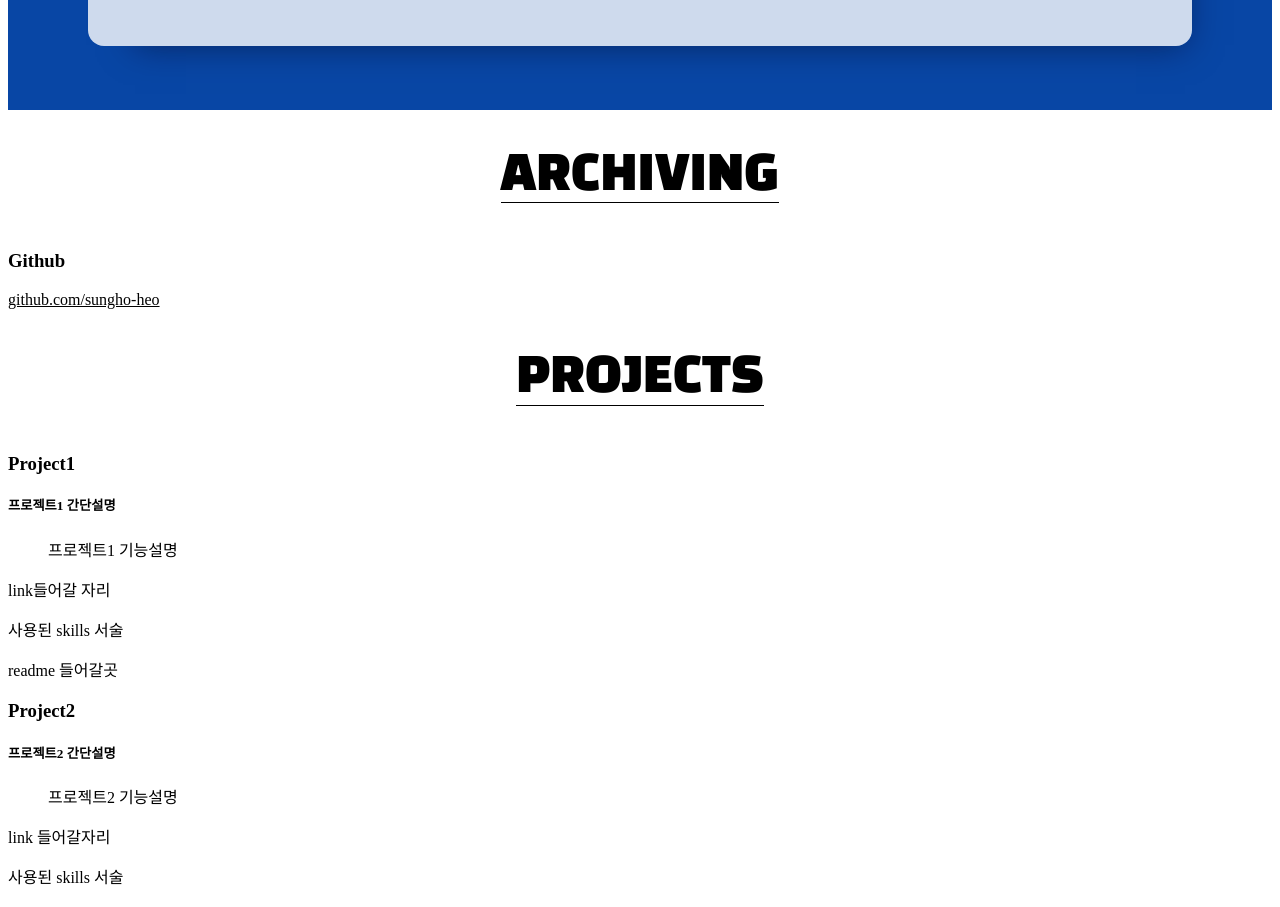
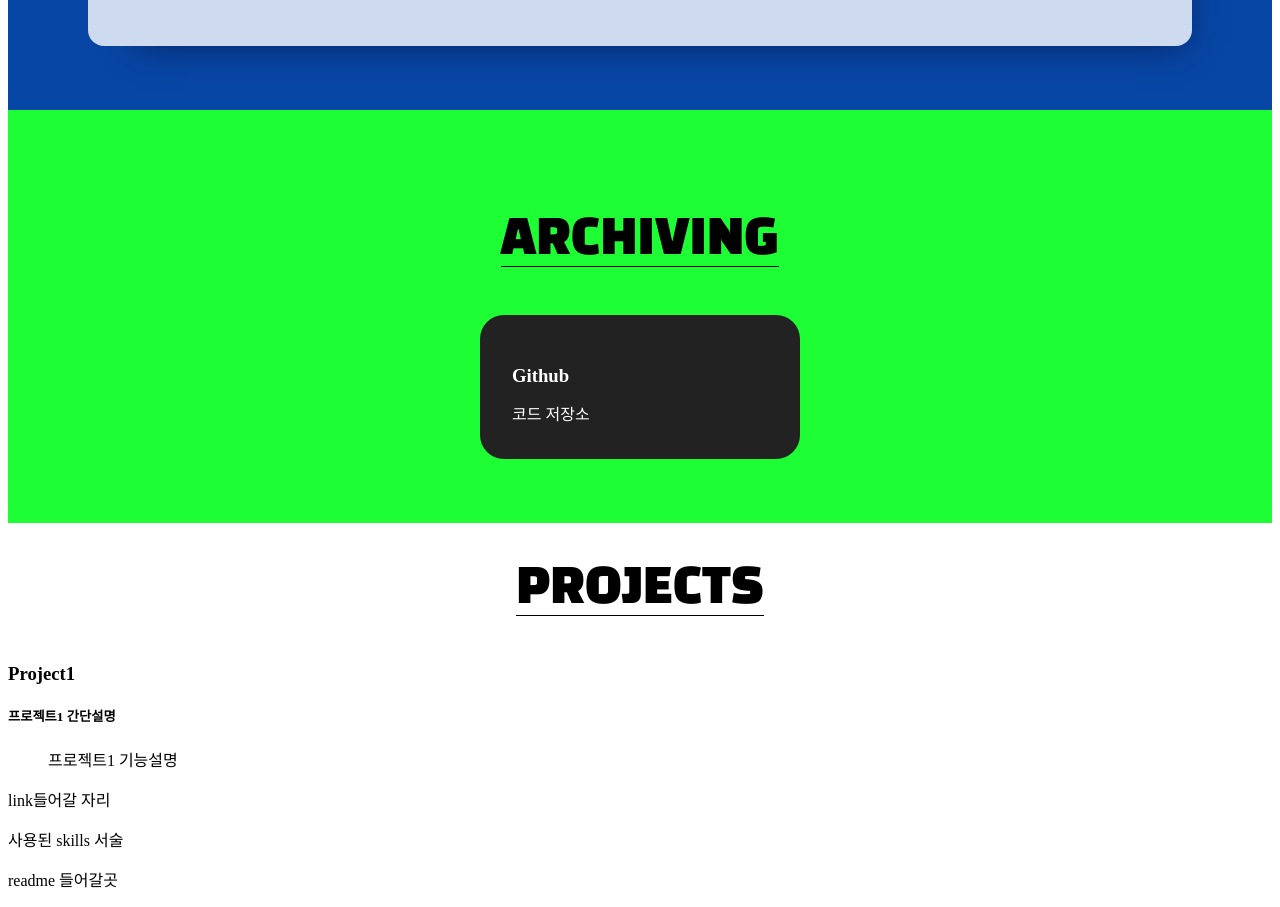
Before and after one commit to sungho-heo/test_protfolio, a React (Vite) app: page / in a window 1280 px wide. Shown: the part 1394-2301 px from the top of the page. Built offline with nearby package versions, Linux system fonts and the light colour scheme.

Commit message:
archiving css update

```diff
--- a/src/components/Home.tsx
+++ b/src/components/Home.tsx
@@ -120,22 +120,21 @@ export const Home = () => {
         </div>
       </section>
       {/* Archiving */}
-      <section>
-        <div>
+      <section id="archving" className={homeStyles.Archving_section}>
+        <div className={homeStyles.Archiving_content}>
           <div className={globalStyles.SectionTitle_content}>
             <h2 className={globalStyles.SectionTitle_title}>ARCHIVING</h2>
           </div>
-          <div>
-            <div>
+          <div className={homeStyles.Archiving_archives}>
+            <a
+              className={homeStyles.Archiving_archive}
+              href="https://github.com/sungho-heo"
+              target="_blank"
+            >
+              <div className={homeStyles.Archiving_img}></div>
               <h3>Github</h3>
-            </div>
-            <div>
-              <p>
-                <a href="https://github.com/sungho-heo">
-                  github.com/sungho-heo
-                </a>
-              </p>
-            </div>
+              <p>코드 저장소</p>
+            </a>
           </div>
         </div>
       </section>
--- a/src/scss/Home.module.scss
+++ b/src/scss/Home.module.scss
@@ -81,3 +81,46 @@
   font-weight: 500;
   font-size: 1rem;
 }
+
+// archiving
+
+.Archving_section {
+  background-color: #1efe35;
+}
+
+.Archiving_content {
+  width: 100%;
+  max-width: 72rem;
+  padding: 4rem 1.5rem;
+  margin: 0 auto;
+}
+
+.Archiving_archives {
+  display: flex;
+  justify-self: center;
+  column-gap: 2rem;
+}
+
+.Archiving_archive {
+  width: 20rem;
+  padding: 2rem;
+  color: white;
+  background-color: #222222;
+  border-radius: 1.5rem;
+  text-decoration: none;
+}
+
+.Archiving_img {
+  width: 100%;
+  margin-bottom: 1rem;
+}
+
+.Archiving_archives,
+.Archiving_archive {
+  transition: transform 0.45s ease; // 부드럽게 변화하도록
+}
+
+.Archiving_archives:hover,
+.Archiving_archive:hover {
+  transform: scale(1.04); // 살짝 커지는 효과
+}
```
